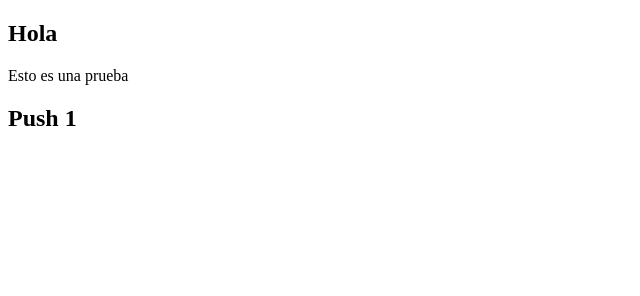
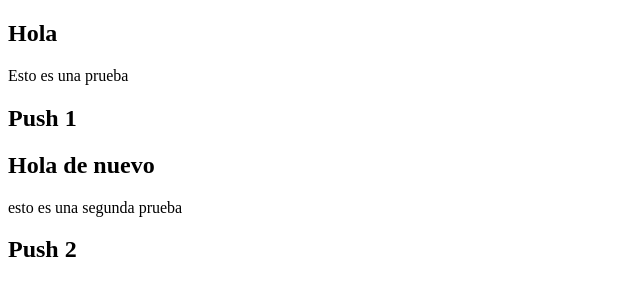
Before and after one commit to RoboDobot/RestaurantRigatti, a plain HTML site: page index.html in a window 1280 px wide. Shown: the whole page, without its empty margins (0-640 px from the left). Drawn offline with Linux system fonts and the light colour scheme.

Commit message:
testeando como hacer bien los pushes

```diff
--- a/index.html
+++ b/index.html
@@ -21,9 +21,9 @@
    </section>
 
     <section>
-        <h1> </h1>
-        <p> </p>
-        <h2> </h2>
+        <h1>Hola de nuevo </h1>
+        <p>esto es una segunda prueba </p>
+        <h2>Push 2 </h2>
     </section>
 
     <section>
```
